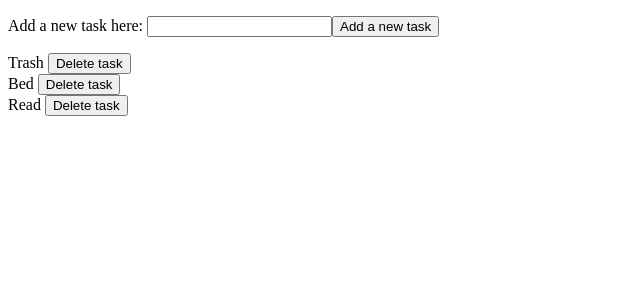
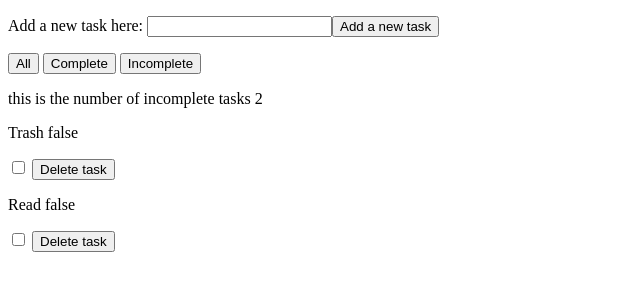
Before and after one commit to ruby-off-the-rails/todo_vue, a plain HTML site: page index.html in a window 1280 px wide. Shown: the whole page, without its empty margins (0-640 px from the left). Drawn offline with nearby package versions, Linux system fonts and the light colour scheme.

Commit message:
filter based on complete/incomplete

```diff
--- a/index.html
+++ b/index.html
@@ -4,14 +4,25 @@
   <meta charset="UTF-8">
   <title>Vue.js Intro</title>
   <script src="https://cdn.jsdelivr.net/npm/vue/dist/vue.js"></script>
+  <style>
+    .strike {
+      text-decoration: line-through;
+    }
+  </style>
 </head>
 <body>
   <div id="app">
     <p>Add a new task here: <input type="text" v-model="newTask"><button v-on:click="addTask()">Add a new task</button></p>
 
-    <div v-for="task in tasks">
+    <button v-on:click="taskFilter = 'all'">All</button>
+    <button v-on:click="taskFilter = 'complete'">Complete</button>
+    <button v-on:click="taskFilter = 'incomplete'">Incomplete</button>
 
-      {{ task.text }} <button v-on:click="deleteTask(task)">Delete task</button>
+    <p>this is the number of incomplete tasks {{ incompleteTasks }}</p>
+
+    <div v-for="task in shownTasks">
+
+      <p v-bind:class="{strike: task.completed}">{{ task.text }} {{ task.completed }}</p> <input type="checkbox" v-model="task.completed"> <button v-on:click="deleteTask(task)">Delete task</button>
     </div>
   </div>
   <script src="index.js"></script>
--- a/index.js
+++ b/index.js
@@ -4,10 +4,11 @@ var app = new Vue({
     message: "byebye Vue!",
     tasks: [
       {text: "Trash", completed: false},
-      {text: "Bed", completed: false},
+      {text: "Bed", completed: true},
       {text: "Read", completed: false}
     ],
-    newTask: ""
+    newTask: "",
+    taskFilter: 'incomplete'
   },
   methods: {
     addTask: function() {
@@ -27,5 +28,40 @@ var app = new Vue({
       console.log(index);
       this.tasks.splice(index, 1);
     }
+  },
+  computed: {
+    incompleteTasks: function() {
+      // find all the tasks that aren't done yet
+      var sum = 0;
+      this.tasks.forEach(function(task) {
+        if (task.completed === false) {
+          sum++;
+        }
+      })
+      return sum;
+    },
+    shownTasks: function() {
+      // show all the tasks
+      if (this.taskFilter === 'all') {
+        return this.tasks;
+      } else if (this.taskFilter === 'complete') {
+        var newArray = [];
+        this.tasks.forEach(function(task) {
+          if (task.completed === true) {
+            newArray.push(task);
+          }
+        })
+        return newArray;
+      } else if (this.taskFilter === 'incomplete') {
+              // show all completed
+        var newArray = [];
+        this.tasks.forEach(function(task) {
+          if (task.completed === false) {
+            newArray.push(task);
+          }
+        })
+        return newArray;
+      }
+    }
   }
 });
```
